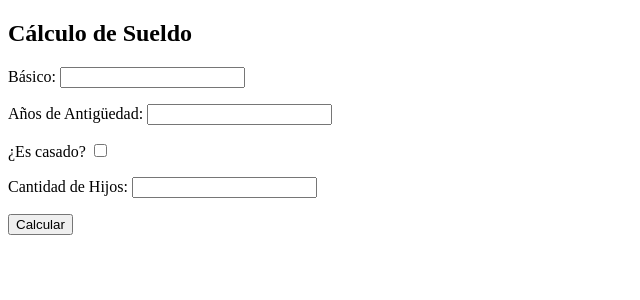
After one commit to Aley-r-t/DA_EMPRESARIALES, a Django app: page /encuesta/calculate-employee-salary/ in a window 1280 px wide. The commit adds this page. Shown: the top 300 px of the page, without its empty margins (0-640 px from the left). Run offline with Django 5.2, Linux system fonts and the light colour scheme.

Commit message:
parte 3 terminado

```diff
--- /dev/null
+++ b/lab02/encuesta/templates/encuesta/tarea3.html
@@ -0,0 +1,23 @@
+<!DOCTYPE html>
+<html lang="en">
+<head>
+    <meta charset="UTF-8">
+    <meta name="viewport" content="width=device-width, initial-scale=1.0">
+    <title>Cálculo de Sueldos</title>
+    <style>
+        /* Estilos CSS como se mostraron anteriormente */
+    </style>
+</head>
+<body>
+
+    <div class="salary-container">
+        <h2>Cálculo de Sueldo</h2>
+        <form action="{% url 'encuesta:calculate_employee_salary' %}" method="POST">
+            {% csrf_token %}
+            {{ form.as_p }}
+            <input type="submit" value="Calcular">
+        </form>
+    </div>
+
+</body>
+</html>
--- a/lab02/encuesta/urls.py
+++ b/lab02/encuesta/urls.py
@@ -24,6 +24,7 @@ urlpatterns = [
     path('enviar', views.enviar, name='enviar'),
     path('calcular', views.calcular_edad, name='calcular_edad'),
 
-   path('login/', views.login_view, name='login'),  # URL para el login
+    path('login/', views.login_view, name='login'),  # URL para el login
     path('calculate-salary/', views.calculate_salary, name='calculate_salary'),
+    path('calculate-employee-salary/', views.calculate_employee_salary, name='calculate_employee_salary'),
 ]
--- a/lab02/encuesta/views.py
+++ b/lab02/encuesta/views.py
@@ -3,6 +3,7 @@ from django.shortcuts import render
 from datetime import date
 from django import forms
 from django.shortcuts import render, redirect
+from decimal import Decimal
 
 def index(request):
     if request.method == 'POST':
@@ -168,3 +169,51 @@ def calculate_salary(request):
         form = SalaryForm()
 
     return render(request, 'encuesta/tarea1.html', {'form': form})
+
+#parte 3 y final
+# Formulario para el cálculo de sueldo
+class EmployeeSalaryForm(forms.Form):
+    basic_salary = forms.DecimalField(label="Básico", min_value=0, decimal_places=2)
+    years_worked = forms.IntegerField(label="Años de Antigüedad", min_value=0)
+    is_married = forms.BooleanField(label="¿Es casado?", required=False)
+    children_count = forms.IntegerField(label="Cantidad de Hijos", min_value=0)
+
+def calculate_employee_salary(request):
+    if request.method == 'POST':
+        form = EmployeeSalaryForm(request.POST)
+        if form.is_valid():
+            basic_salary = form.cleaned_data['basic_salary']
+            years_worked = form.cleaned_data['years_worked']
+            is_married = form.cleaned_data['is_married']
+            children_count = form.cleaned_data['children_count']
+
+            # Convierte los multiplicadores a Decimal
+            if children_count <= 7:
+                importe_antiguedad = basic_salary * Decimal(0.10)
+            else:
+                importe_antiguedad = basic_salary * Decimal(0.15)
+
+            if is_married:
+                importe_estado_civil = basic_salary * Decimal(0.02)
+            else:
+                importe_estado_civil = Decimal(100)
+
+            if children_count <= 4:
+                importe_hijos = basic_salary * Decimal(0.01) * children_count
+            else:
+                importe_hijos = Decimal(500)
+
+            sueldo_total = basic_salary + importe_antiguedad + importe_estado_civil + importe_hijos
+
+            return render(request, 'encuesta/salary_results.html', {
+                'basic_salary': basic_salary,
+                'years_worked': years_worked,
+                'importe_antiguedad': importe_antiguedad,
+                'importe_estado_civil': importe_estado_civil,
+                'importe_hijos': importe_hijos,
+                'sueldo_total': sueldo_total
+            })
+    else:
+        form = EmployeeSalaryForm()
+
+    return render(request, 'encuesta/tarea3.html', {'form': form})
```
Also changed, not shown: lab02/encuesta/templates/encuesta/salary_results.html (+9 -7 lines).
